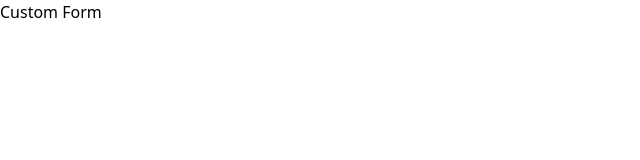
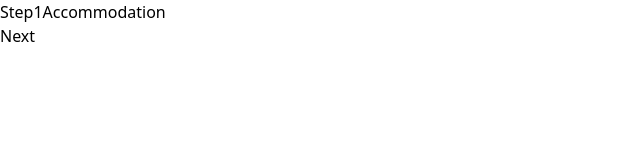
Before and after one commit to JuFML/multi-step-form-webcomponent, a React (Vite) app: page / in a window 1280 px wide. Shown: the top 160 px of the page, without its empty margins (0-640 px from the left). Built offline with nearby package versions, Linux system fonts and the light colour scheme.

Commit message:
feat: create AccommodationForm with step navigation logic

```diff
--- a/public/custom-form-result.html
+++ b/public/custom-form-result.html
@@ -10,10 +10,10 @@
 </head>
 
 <body>
+  <custom-react-form></custom-react-form>
   <script>
-    const form = document.createElement('custom-react-form');
-    form.addEventListener('custom-react-submit', (data) => console.log(data));
-    document.body.appendChild(form);
+    const form = document.querySelector('custom-react-form');
+    form.addEventListener('custom-react-submit', () => console.log("oi"));
   </script>
 </body>
 
--- a/src/App.tsx
+++ b/src/App.tsx
@@ -1,12 +1,11 @@
 import './App.css'
+import AccommodationForm from './components/AccommodationForm'
 
-function App() {
+function App({ element }: { element: HTMLElement }) {
 
   return (
     <>
-      <div>
-        Custom Form
-      </div>
+      <AccommodationForm element={element} />
     </>
   )
 }
--- /dev/null
+++ b/src/components/AccommodationForm.tsx
@@ -0,0 +1,32 @@
+import { useState } from 'react'
+import Step1Accommodation from './Step1Accommodation'
+import Step2Owner from './Step2Owner'
+import Step3Summary from './Step3Summary'
+
+const AccommodationForm = ({ element }: { element: HTMLElement }) => {
+  const [step, setStep] = useState(1)
+  const handleclickBtn = () => {
+    if (step === 3) {
+      const customEvent = new CustomEvent('custom-react-submit', {
+        detail: "haha"
+      })
+      element.dispatchEvent(customEvent)
+    } else {
+      setStep(step + 1)
+    }
+  }
+  return (
+
+    <div className="form-wrapper">
+      {step === 1 && <Step1Accommodation />}
+      {step === 2 && <Step2Owner />}
+      {step === 3 && <Step3Summary />}
+
+      <button onClick={handleclickBtn}>
+        {step < 3 ? 'Next' : 'Submit'}
+      </button>
+    </div>
+  )
+}
+
+export default AccommodationForm
--- /dev/null
+++ b/src/components/Step1Accommodation.tsx
@@ -0,0 +1,9 @@
+
+
+const Step1Accommodation = () => {
+  return (
+    <div>Step1Accommodation</div>
+  )
+}
+
+export default Step1Accommodation
--- /dev/null
+++ b/src/components/Step2Owner.tsx
@@ -0,0 +1,9 @@
+
+
+const Step2Owner = () => {
+  return (
+    <div>Step2Owner</div>
+  )
+}
+
+export default Step2Owner
--- /dev/null
+++ b/src/components/Step3Summary.tsx
@@ -0,0 +1,9 @@
+
+
+const Step3Summary = () => {
+  return (
+    <div>Step3Summary</div>
+  )
+}
+
+export default Step3Summary
--- a/src/main.tsx
+++ b/src/main.tsx
@@ -5,7 +5,7 @@ import App from './App'
 class CustomReactFormElement extends HTMLElement {
   connectedCallback() {
     const root = createRoot(this)
-    root.render(<App />)
+    root.render(<App element={this} />)
   }
 }
 
--- a/vite.config.ts
+++ b/vite.config.ts
@@ -9,7 +9,7 @@ export default defineConfig({
     tailwindcss()
   ],
   define: {
-    'process.env.NODE_ENV': JSON.stringify('production') // ✅ Corrige o erro no navegador
+    'process.env.NODE_ENV': JSON.stringify('production')
   },
   build: {
     lib: {
```
